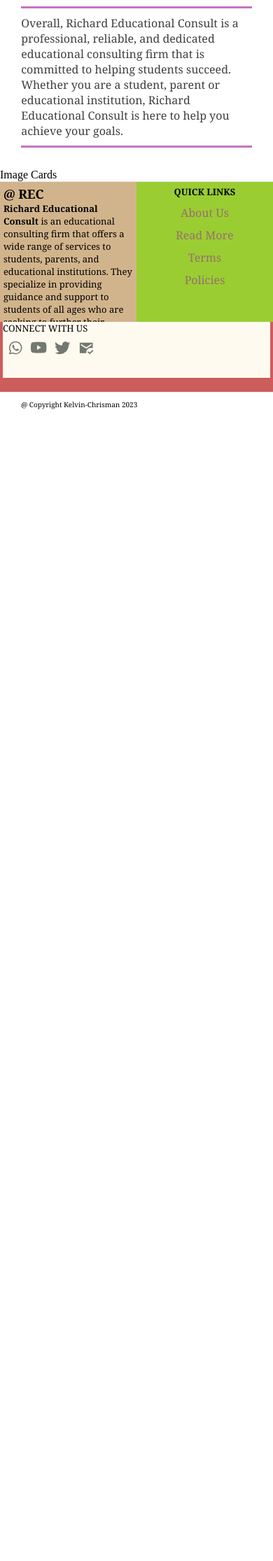
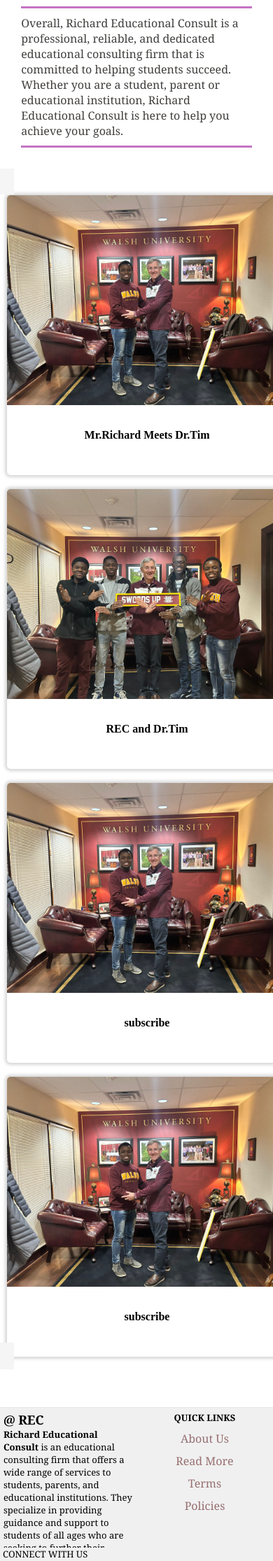
Before and after one commit to chrismankelvin/Simplesite, a PHP site: page / in a window 390 px wide; the page is wider, and only the part inside the window is pictured. Shown: the part 1834-4065 px from the top of that part at 70% size. Before the commit the page ends 2419 px from the top of that part, so only its background shows below. Run offline with PHP 8.4, Linux system fonts and the light colour scheme.

Commit message:
imageCardsandfixes

```diff
--- a/header.php
+++ b/header.php
@@ -4,7 +4,7 @@
     <meta charset="UTF-8">
     <meta http-equiv="X-UA-Compatible" content="IE=edge">
     <meta name="viewport" content="width=device-width, initial-scale=1.0">
-    <link rel="stylesheet" href="./inc/style.css?V=1">
+    <link rel="stylesheet" href="./inc/style.css">
     <script src="./inc/main.js"></script>
     <title></title>
 </head>
--- a/inc/style.css
+++ b/inc/style.css
@@ -267,7 +267,7 @@ button:hover {
 .footer .rec_info {
    width: 50%;
    height: 200px;
-   background-color: tan;
+   background-color:  transparent;
    float: left;
    overflow: hidden;
 }
@@ -275,7 +275,7 @@ button:hover {
 .footer .rec_info .content {
    width: 95%;
    height: 190px;
-   background-color: transparent;
+   background-color: rgba(184, 174, 174, 0);
    margin: auto;
    margin-top: 5px;
 }
@@ -294,7 +294,7 @@ button:hover {
 .footer .quick_links {
    width: 50%;
    height: 200px;
-   background-color: yellowgreen;
+   background-color: transparent;
    float: right;
 }
 
@@ -334,14 +334,14 @@ button:hover {
 .footer .icons_links {
    width: 100%;
    height: 300px;
-   background-color: indianred;
+   background-color: rgba(184, 174, 174, 0.082);
 }
 
 .footer .icons_links .content {
    width: 98%;
    height: 280px;
    margin: auto;
-   background-color: floralwhite;
+   background-color: rgba(184, 174, 174, 0);
 }
 
 .footer .icons_links .content p {
@@ -449,6 +449,7 @@ button:hover {
    width: 420px;
    height: 70px;
    margin-top: 20px;
+
 }
 
 /* the appointment styling   the appointment styling  the appointment styling */
@@ -707,6 +708,53 @@ styling of the formstyling of the formstyling of the formstyling of the formstyl
    color: #f3bf30;
    text-transform: capitalize;
 }
+/* image cards image cards image cards image cards image cards image cards image cards image cards
+image cards image cards image cards image cards image cards image cards image cards image cards
+image cards image cards image cards image cards image cards image cards image cards image cards
+image cards image cards image cards image cards image cards image cards image cards image cards */
+.index_down_cont{
+   width: calc(100%);
+   height: calc(400px+20px);
+   background-color: #ffffff;
+   overflow: scroll;
+}
+.index_down_cont .cards{
+   width: 127%;
+   height: inherit;
+   background-color: whitesmoke;
+   display: inline-flex;
+}
+.index_down_cont .cards .card1,
+.index_down_cont .cards .card2,
+.index_down_cont .cards .card3,
+.index_down_cont .cards .card4{
+   width: 400px;
+   height: 400px;
+   background-color: #ffffff;
+   border-radius: 5px;
+   margin-left: 20px;
+   margin-top: 20px;
+   box-shadow: 0px 0px 4.25px 3px  rgba(0, 0, 0, 0.158);
+}
+.index_down_cont .cards .card1 img,
+.index_down_cont .cards .card2 img,
+.index_down_cont .cards .card3 img,
+.index_down_cont .cards .card4 img{
+   width: 100%;
+   border-top-right-radius: 5px;
+   border-top-left-radius: 5px;
+}
+.index_down_cont .cards .card1 p,
+.index_down_cont .cards .card2 p,
+.index_down_cont .cards .card3 p,
+.index_down_cont .cards .card4 p{
+   text-align: center;
+   font-weight: bold;
+   margin-top: 30px;
+
+}
+
+
 
 @media screen and (max-width: 600px) {
 
@@ -790,10 +838,28 @@ styling of the formstyling of the formstyling of the formstyling of the formstyl
       background-color: transparent;
       width: 150px;
       height: 70px;
-      margin: auto;
+      margin-left: 50px;
       margin-top: 40px;
    }
+   .onebutton {
 
+      background-color: tan;
+      margin-left: 30% ;
+   }
+
+   .main .container .onebut {
+      background-color: transparent;
+      width: 420px;
+      height: 70px;
+      margin-top: 20px;
+
+   }
+   /* .main .container .index_top_cont .apoint .apointment .onebut{
+      margin-left: calc(150px);
+      background-color: #109fff;
+      width: 100%;
+      height: 300px;
+   } */
    .main .snd_rqst_container .onebut .onebutton {
       transform: none;
       width: 90%;
@@ -927,6 +993,27 @@ styling of the formstyling of the formstyling of the formstyling of the formstyl
 
       text-align: center;
    }
+   /* image cards image cards image cards
+   image cards image cards image cards
+   image cards image cards image cards
+   image cards image cards image cards */
+   .index_down_cont{
+      width: calc(100%);
+      overflow: hidden;
+   }
+   .index_down_cont .cards{
+      width: 100%;
+      padding: 20px;
+      display: inline;
+   }
+   .index_down_cont .cards .card1,
+.index_down_cont .cards .card2,
+.index_down_cont .cards .card3,
+.index_down_cont .cards .card4{
+   margin-left: 10px;
+
+
+}
 
 
 
--- a/index.php
+++ b/index.php
@@ -52,9 +52,44 @@ require 'header.php'
 
     </div>
     <div class="index_down_cont">
-            Image Cards
+            <div class="cards">
+                <div class="card1">
+                    <a href="">
+                        <img src="./inc/files/1.jpg">
+                    </a>
+                    <p>
+                            Mr.Richard Meets Dr.Tim
+                        </p>
+                </div>
+                <div class="card2">
+                    <a href="">
+                    <img src="./inc/files/2.jpg">
+                    </a>
+                    <p>
+                           REC and  Dr.Tim
+                    </p>
+                </div>
+                <div class="card3">
+                    <a href="">
+                    <img src="./inc/files/1.jpg">
+                    </a>
+                    <p>
+                            subscribe
+                        </p>
+                </div>
+                <div class="card4">
+                <a href="">
+                    <img src="./inc/files/1.jpg">
+                    </a>
+                    <p>
+                            subscribe
+                        </p>
+                </div>
+
+            </div>
         </div>
 </div>
+<br><br><br>
 
 
 
--- a/services.php
+++ b/services.php
@@ -25,7 +25,8 @@ require 'header.php'
                 <div class="onebut">
             <button class="onebutton">
                 <a href="./progsignin.php">Get Started</a>
-            </button></div>
+            </button>
+        </div>
             </div>
 
 
```
Also changed, not shown: inc/files/2.jpg (renamed from inc/files/IMG-20230202-WA0005.jpg), inc/files/3.jpg.
